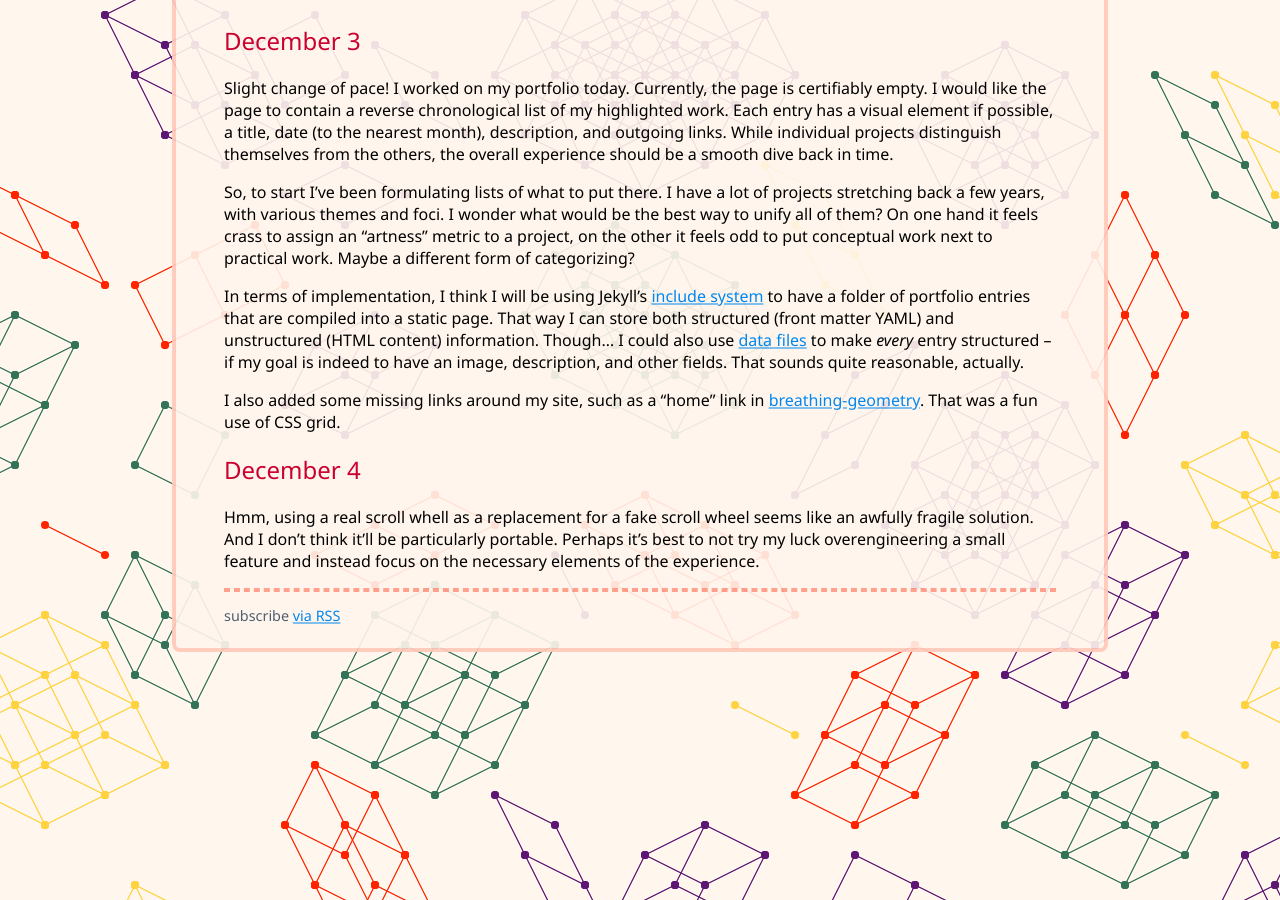
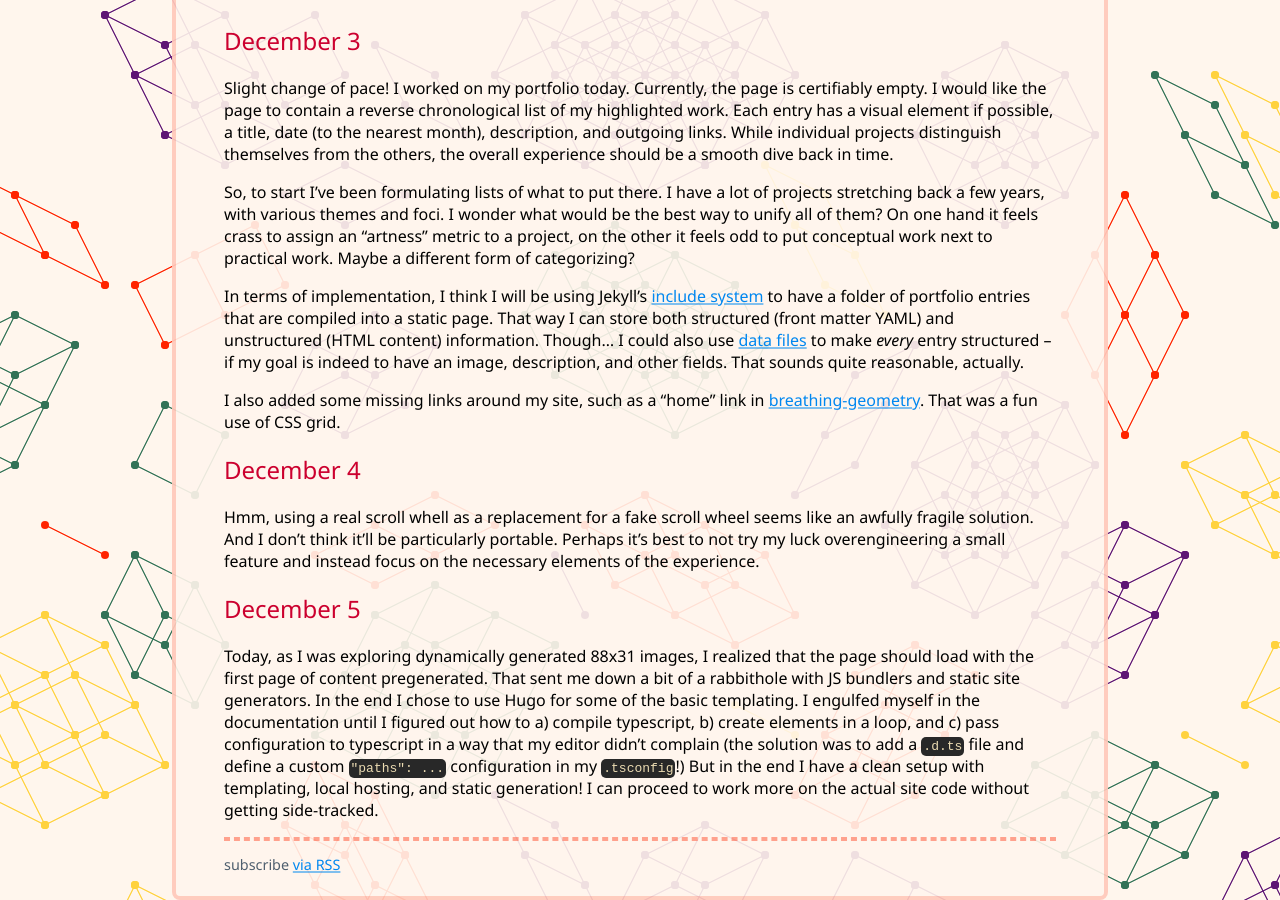
Before and after one commit to RocketRace/rocketrace.github.io, a Jekyll site: the page built from decadv-2024.md, in a window 1280 px wide and 900 px high, scrolled down 1481 px. Built offline with Jekyll 4.4.1, drawn with Linux system fonts in a browser that asks for light colours.

Commit message:
December 5

```diff
--- a/decadv-2024.md
+++ b/decadv-2024.md
@@ -111,6 +111,19 @@ like an awfully fragile solution. And I don't think it'll be particularly
 portable. Perhaps it's best to not try my luck overengineering a small feature
 and instead focus on the necessary elements of the experience.
 
+## December 5
+
+Today, as I was exploring dynamically generated 88x31 images, I realized that
+the page should load with the first page of content pregenerated. That sent me
+down a bit of a rabbithole with JS bundlers and static site generators. In the
+end I chose to use Hugo for some of the basic templating. I engulfed myself in
+the documentation until I figured out how to a) compile typescript, b) create
+elements in a loop, and c) pass configuration to typescript in a way that my
+editor didn't complain (the solution was to add a `.d.ts` file and define a
+custom `"paths": ...` configuration in my `.tsconfig`!) But in the end I have
+a clean setup with templating, local hosting, and static generation! I can
+proceed to work more on the actual site code without getting side-tracked.
+
 [decadv]: https://eli.li/december-adventure
 [aoc]: https://adventofcode.com/
 [my aoc2023]: https://github.com/RocketRace/aoc2023
```
